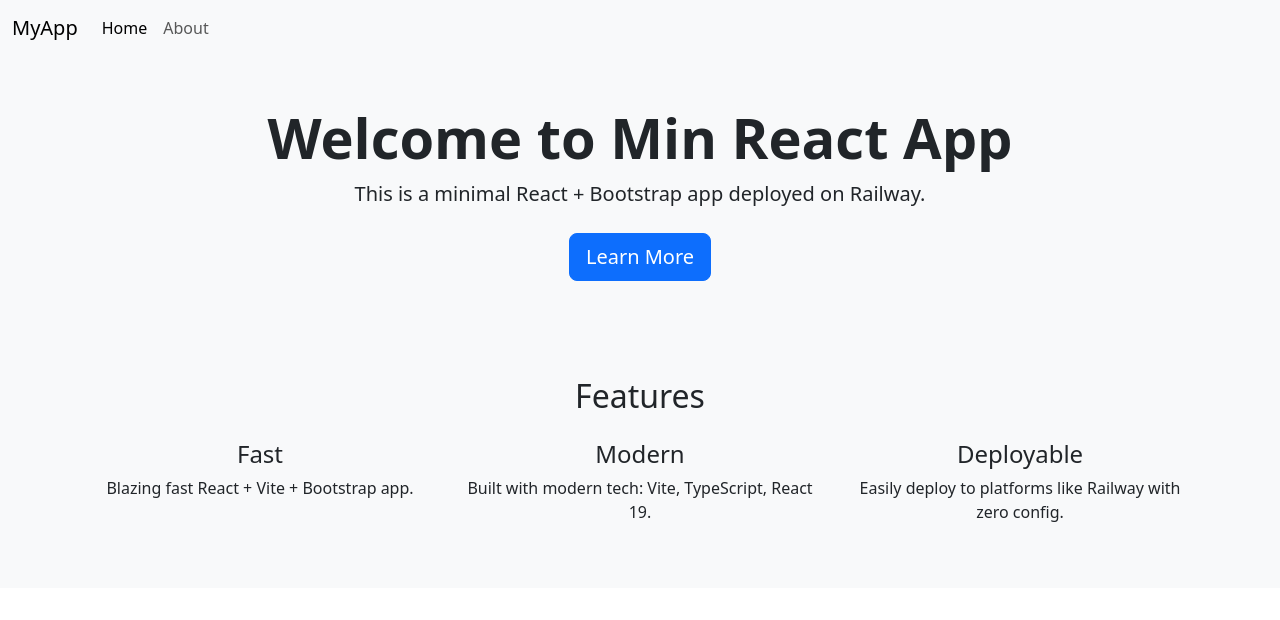
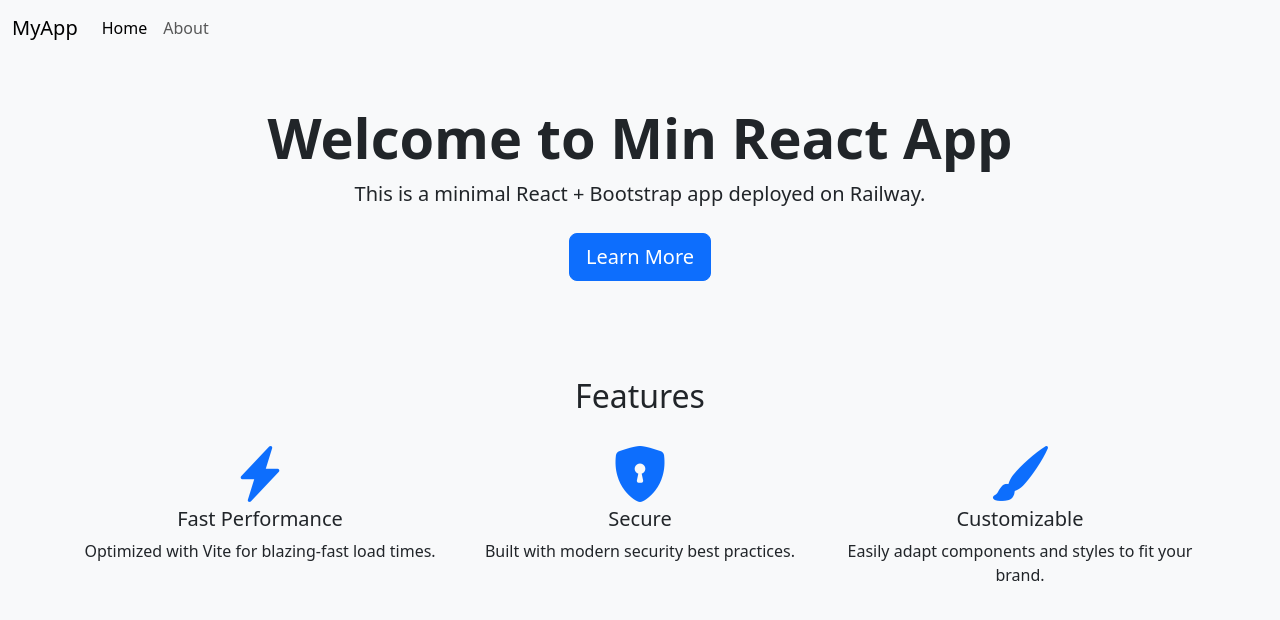
Before and after one commit to Meet-kasediya/Baskitty, a React (Vite) app: page / in a window 1280 px wide. Shown: the top 620 px of the page. Built offline with nearby package versions, Linux system fonts and the light colour scheme.

Commit message:
Add Features section

```diff
--- a/package.json
+++ b/package.json
@@ -12,6 +12,7 @@
   },
   "dependencies": {
     "bootstrap": "^5.3.6",
+    "bootstrap-icons": "^1.13.1",
     "react": "^19.1.0",
     "react-dom": "^19.1.0",
     "serve": "^14.2.4"
--- a/src/App.tsx
+++ b/src/App.tsx
@@ -1,6 +1,6 @@
 import Navbar from "./components/Navbar";
+import Hero from "./components/Hero";
 import Features from "./components/Features";
-import Hero from "./components/Hero";
 
 function App() {
   return (
--- a/src/components/Features.tsx
+++ b/src/components/Features.tsx
@@ -1,23 +1,29 @@
-export default function Features() {
+// src/components/Features.tsx
+const Features = () => {
   return (
-    <section className="py-5 bg-light text-center">
+    <section className="py-5 bg-light">
       <div className="container">
-        <h2 className="mb-4">Features</h2>
-        <div className="row">
-          <div className="col-md-4">
-            <h4>Fast</h4>
-            <p>Blazing fast React + Vite + Bootstrap app.</p>
+        <h2 className="mb-4 text-center">Features</h2>
+        <div className="row text-center">
+          <div className="col-md-4 mb-4">
+            <i className="bi bi-lightning-charge-fill display-4 text-primary mb-3"></i>
+            <h5>Fast Performance</h5>
+            <p>Optimized with Vite for blazing-fast load times.</p>
           </div>
-          <div className="col-md-4">
-            <h4>Modern</h4>
-            <p>Built with modern tech: Vite, TypeScript, React 19.</p>
+          <div className="col-md-4 mb-4">
+            <i className="bi bi-shield-lock-fill display-4 text-primary mb-3"></i>
+            <h5>Secure</h5>
+            <p>Built with modern security best practices.</p>
           </div>
-          <div className="col-md-4">
-            <h4>Deployable</h4>
-            <p>Easily deploy to platforms like Railway with zero config.</p>
+          <div className="col-md-4 mb-4">
+            <i className="bi bi-brush-fill display-4 text-primary mb-3"></i>
+            <h5>Customizable</h5>
+            <p>Easily adapt components and styles to fit your brand.</p>
           </div>
         </div>
       </div>
     </section>
   );
-}
+};
+
+export default Features;
--- a/src/main.tsx
+++ b/src/main.tsx
@@ -1,8 +1,8 @@
 import { StrictMode } from 'react'
 import { createRoot } from 'react-dom/client'
 import App from './App'
-import 'bootstrap/dist/css/bootstrap.min.css' // ✅ Safe for deploy
-
+import 'bootstrap/dist/css/bootstrap.min.css'
+import 'bootstrap-icons/font/bootstrap-icons.css';
 createRoot(document.getElementById('root')!).render(
   <StrictMode>
     <App />
```
Also changed, not shown: 1 other file (tests, documents, lock files or other folders).
